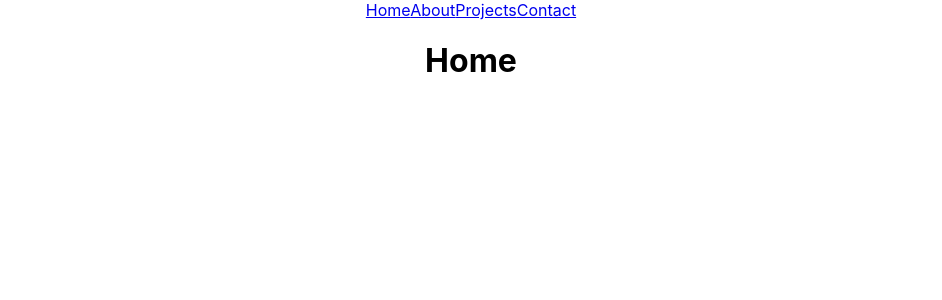
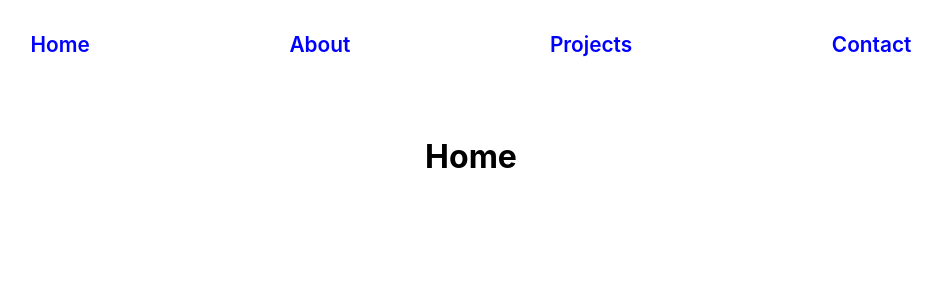
Before and after one commit to omerffaruk/Multiple-Pages-Simple-React-App, a React (Create React App) app: page / in a window 1280 px wide. Shown: the top 300 px of the page, without its empty margins (169-1111 px from the left). Built offline with nearby package versions, Linux system fonts and the light colour scheme.

Commit message:
feat: navbar link styled

```diff
--- a/src/App.css
+++ b/src/App.css
@@ -1,38 +1,22 @@
 .App {
   text-align: center;
+  padding: 2em 0;
+  margin: 0 auto;
 }
 
-.App-logo {
-  height: 40vmin;
-  pointer-events: none;
+.navbar {
+  display: flex;
+  justify-content: space-evenly;
+  margin-bottom: 5em;
 }
 
-@media (prefers-reduced-motion: no-preference) {
-  .App-logo {
-    animation: App-logo-spin infinite 20s linear;
-  }
+.navbar a {
+  text-decoration: none;
+  color: blue;
+  font-weight: 600;
+  font-size: 1.3em;
 }
 
-.App-header {
-  background-color: #282c34;
-  min-height: 100vh;
-  display: flex;
-  flex-direction: column;
-  align-items: center;
-  justify-content: center;
-  font-size: calc(10px + 2vmin);
-  color: white;
+.navbar a:hover {
+  font-size: 1.4em;
 }
-
-.App-link {
-  color: #61dafb;
-}
-
-@keyframes App-logo-spin {
-  from {
-    transform: rotate(0deg);
-  }
-  to {
-    transform: rotate(360deg);
-  }
-}
```
